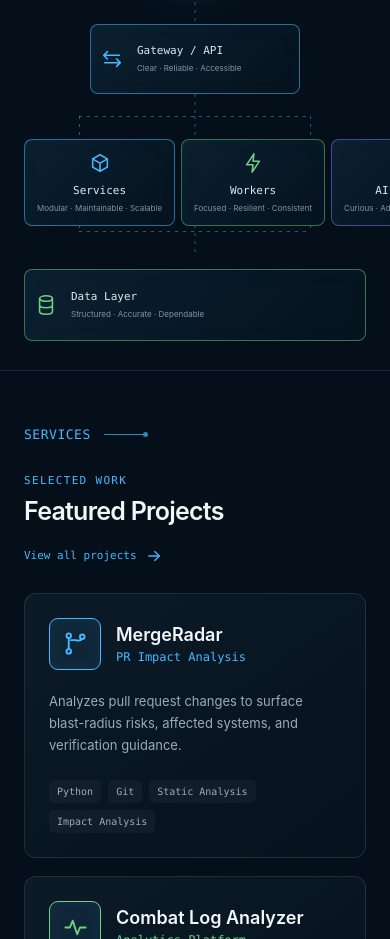
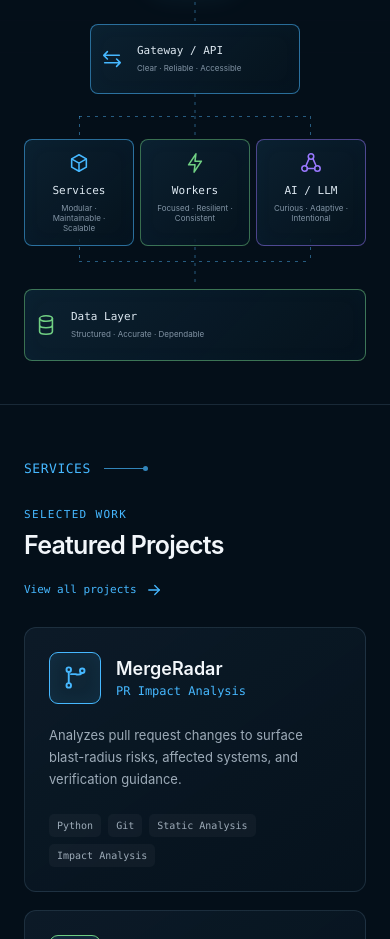
Before and after one commit to rootkow/rootkow-portfolio, a React (Vite) app: page / in a window 390 px wide. Shown: the part 780-1719 px from the top of the page. Built offline with nearby package versions, Linux system fonts and the light colour scheme.

Commit message:
Fixed mobile issue.

```diff
--- a/src/styles.css
+++ b/src/styles.css
@@ -454,8 +454,11 @@ footer { padding: 25px 54px; color: #657687; text-align: center; font: 400 11px
   .gateway { margin-top: 24px; width: 210px; }
   .gateway-line { top: 189px; height: 23px; }
   .arch-branches { top: 211px; right: calc((100% - 12px) / 6); left: calc((100% - 12px) / 6); }
-  .arch-data-branches { top: 304px; right: calc((100% - 12px) / 6); left: calc((100% - 12px) / 6); }
-  .data-line { top: 304px; height: 43px; }
+  .architecture { height: 451px; }
+  .arch-nodes .arch-box { min-width: 0; min-height: 100px; }
+  .arch-nodes .arch-box small { line-height: 1.25; white-space: normal; }
+  .arch-data-branches { top: 334px; right: calc((100% - 12px) / 6); left: calc((100% - 12px) / 6); }
+  .data-line { top: 334px; height: 43px; }
   .data-box { margin-top: 43px; }
   .endpoint-health { display: none; }
 }
```
